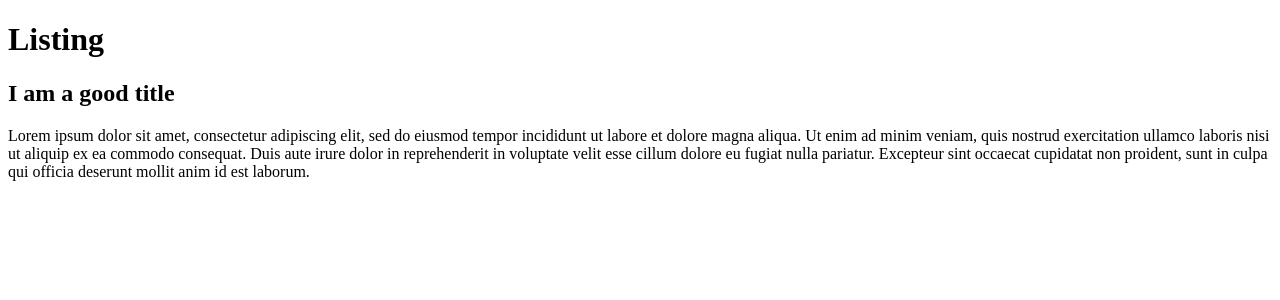
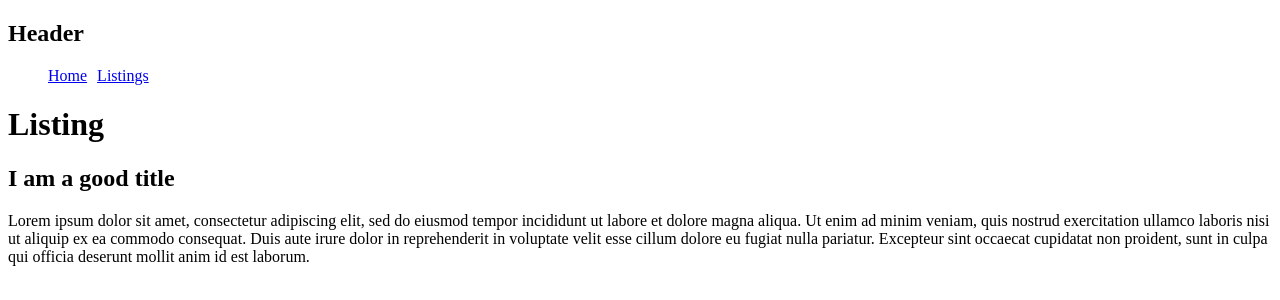
Before and after one commit to rocity/renta, a Next.js app in the folder assets/: page /listings/p/listing-one in a window 1280 px wide. Shown: the top 300 px of the page. Built offline with nearby package versions, Linux system fonts and the light colour scheme.

Commit message:
Fix layout

```diff
--- a/assets/components/includes/headers/default.js
+++ b/assets/components/includes/headers/default.js
@@ -5,10 +5,10 @@ const DefaultHeader = () => (
     <h2>Header</h2>
     <ul>
       <li>
-        <Link href="/">Home</Link>
+        <Link href="/"><a>Home</a></Link>
       </li>
       <li>
-        <Link href="/listings">Listings</Link>
+        <Link href="/listings"><a>Listings</a></Link>
       </li>
     </ul>
 
--- a/assets/pages/listings/p/[id].js
+++ b/assets/pages/listings/p/[id].js
@@ -1,8 +1,11 @@
+import DefaultLayout from "../../../components/layouts/default";
+
+
 export const Listing = () => (
-  <div>
+  <DefaultLayout>
     <h1>Listing</h1>
     <h2>I am a good title</h2>
     <p>Lorem ipsum dolor sit amet, consectetur adipiscing elit, sed do eiusmod tempor incididunt ut labore et dolore magna aliqua. Ut enim ad minim veniam, quis nostrud exercitation ullamco laboris nisi ut aliquip ex ea commodo consequat. Duis aute irure dolor in reprehenderit in voluptate velit esse cillum dolore eu fugiat nulla pariatur. Excepteur sint occaecat cupidatat non proident, sunt in culpa qui officia deserunt mollit anim id est laborum.</p>
-  </div>
+  </DefaultLayout>
 )
 export default Listing;
```
